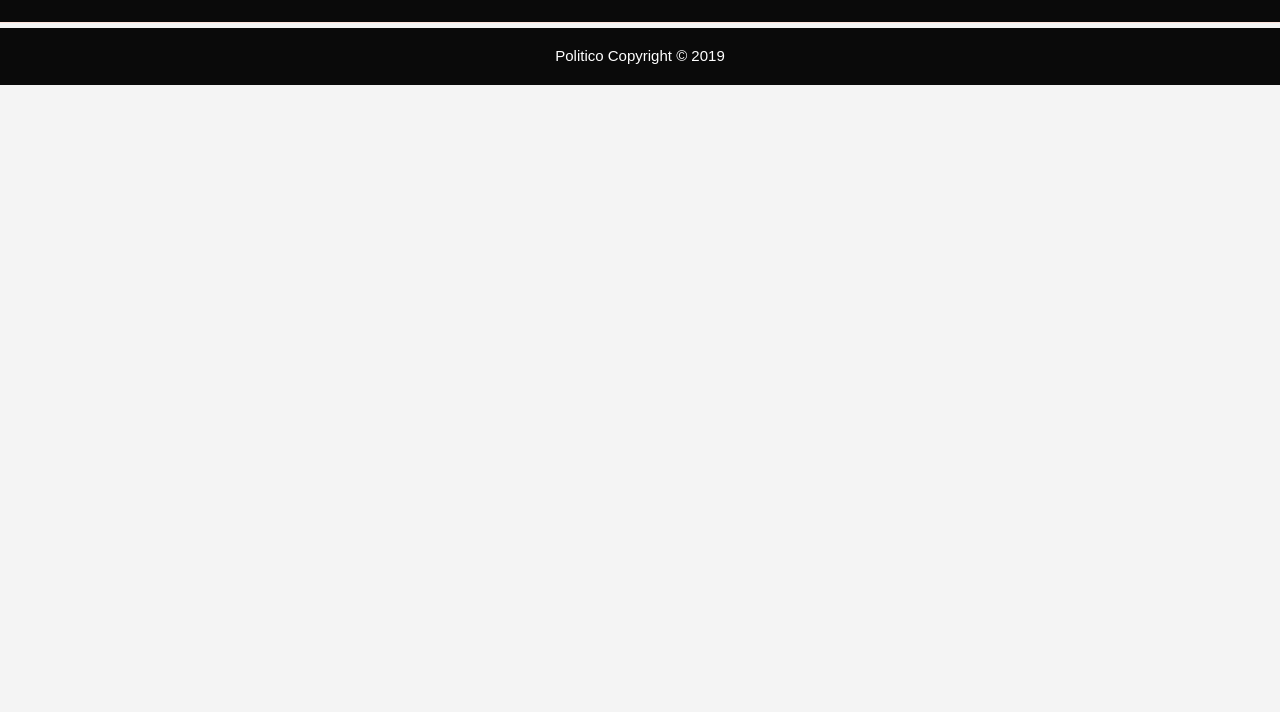
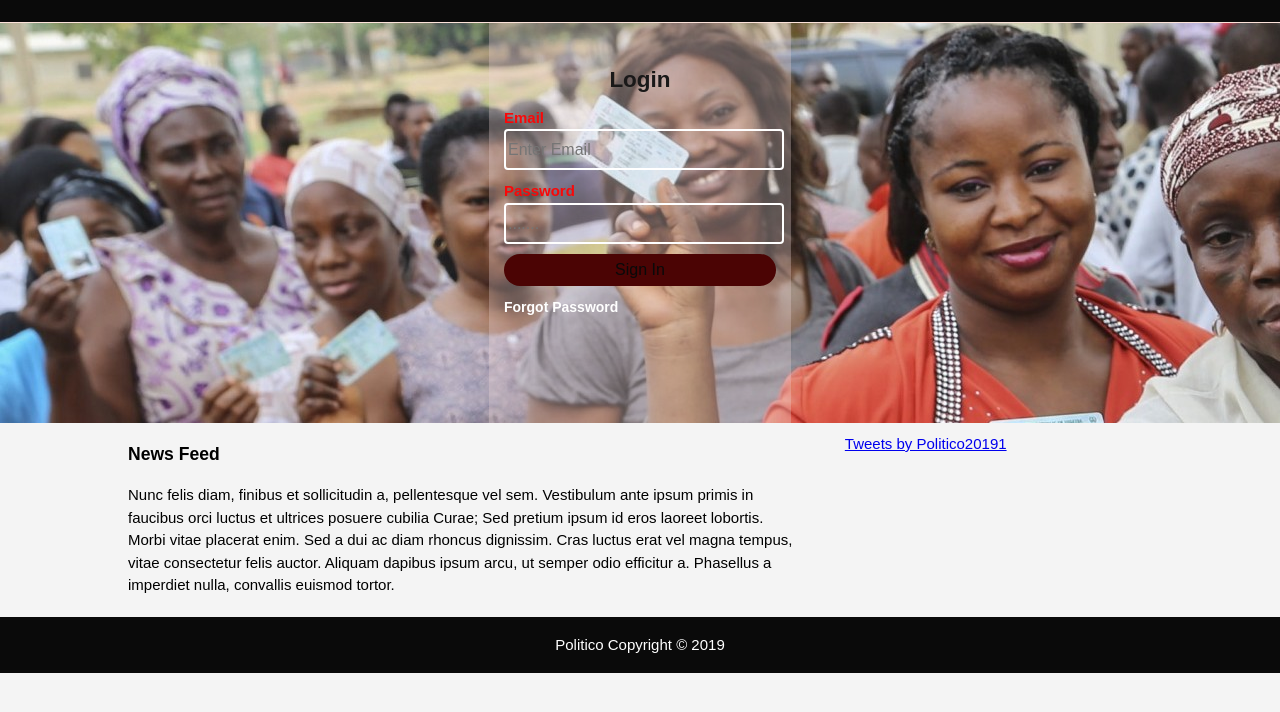
Before and after one commit to JerryG09/Politico, a plain HTML site: page UI/index.html in a window 1280 px wide. Shown: the part 78-790 px from the top of the page. Drawn offline with Linux system fonts and the light colour scheme; files that its build step writes are made by us from their sources.

Commit message:
added css file and images file

```diff
--- a/UI/index.html
+++ b/UI/index.html
@@ -5,7 +5,7 @@
     <meta name="viewport" content="width=device-width, initial-scale=1.0">
     <meta http-equiv="X-UA-Compatible" content="ie=edge">
     <meta name="author" content="Jeremiah Oyebamiji">
-    <title>Politico | userSignUp</title>
+    <title>Politico | Home</title>
     <link rel="stylesheet" href="./css/style.css">
 </head>
 <body>
@@ -42,6 +42,33 @@
         </div>
     </header>
 
+    <section id="login-section">
+        <div class="loginBox">
+            <h2>Login</h2>
+            <form action="#">
+              <p>Email</p>
+              <input type="text" name="" placeholder="Enter Email">
+              <p>Password</p>
+              <input type="text" name="" placeholder=".......">
+              <input type="submit" name="" value="Sign In">
+              <a href="#">Forgot Password</a>
+            </form>
+          </div>
+    </section>
+
+    <section id="main">
+        <div class="container">
+            <article id="main-col">
+                <h1 class="page-title">News Feed</h1>
+                <p>Nunc felis diam, finibus et sollicitudin a, pellentesque vel sem. Vestibulum ante ipsum primis in faucibus orci luctus et ultrices posuere cubilia Curae; Sed pretium ipsum id eros laoreet lobortis. Morbi vitae placerat enim. Sed a dui ac diam rhoncus dignissim. Cras luctus erat vel magna tempus, vitae consectetur felis auctor. Aliquam dapibus ipsum arcu, ut semper odio efficitur a. Phasellus a imperdiet nulla, convallis euismod tortor.</p>
+            </article>
+            <aside id="sidebar">
+                <div class="dark">
+                        <a class="twitter-timeline" href="https://twitter.com/Politico20191?ref_src=twsrc%5Etfw">Tweets by Politico20191</a> <script async src="https://platform.twitter.com/widgets.js" charset="utf-8"></script>
+                </div>
+            </aside>
+        </div>
+    </section>
 
     <footer>
         <p>Politico Copyright &copy; 2019</p>
```
Also changed, not shown: UI/css/style.css (renamed from css/style.css), UI/img/apc.png (added), UI/img/apga.png (added), UI/img/candidate.png (added), UI/img/conscienceparty.png (added), UI/img/pdp.jpg (added), UI/img/profile.png (added), UI/img/showcase.jpg (added), UI/img/user.png (added).
